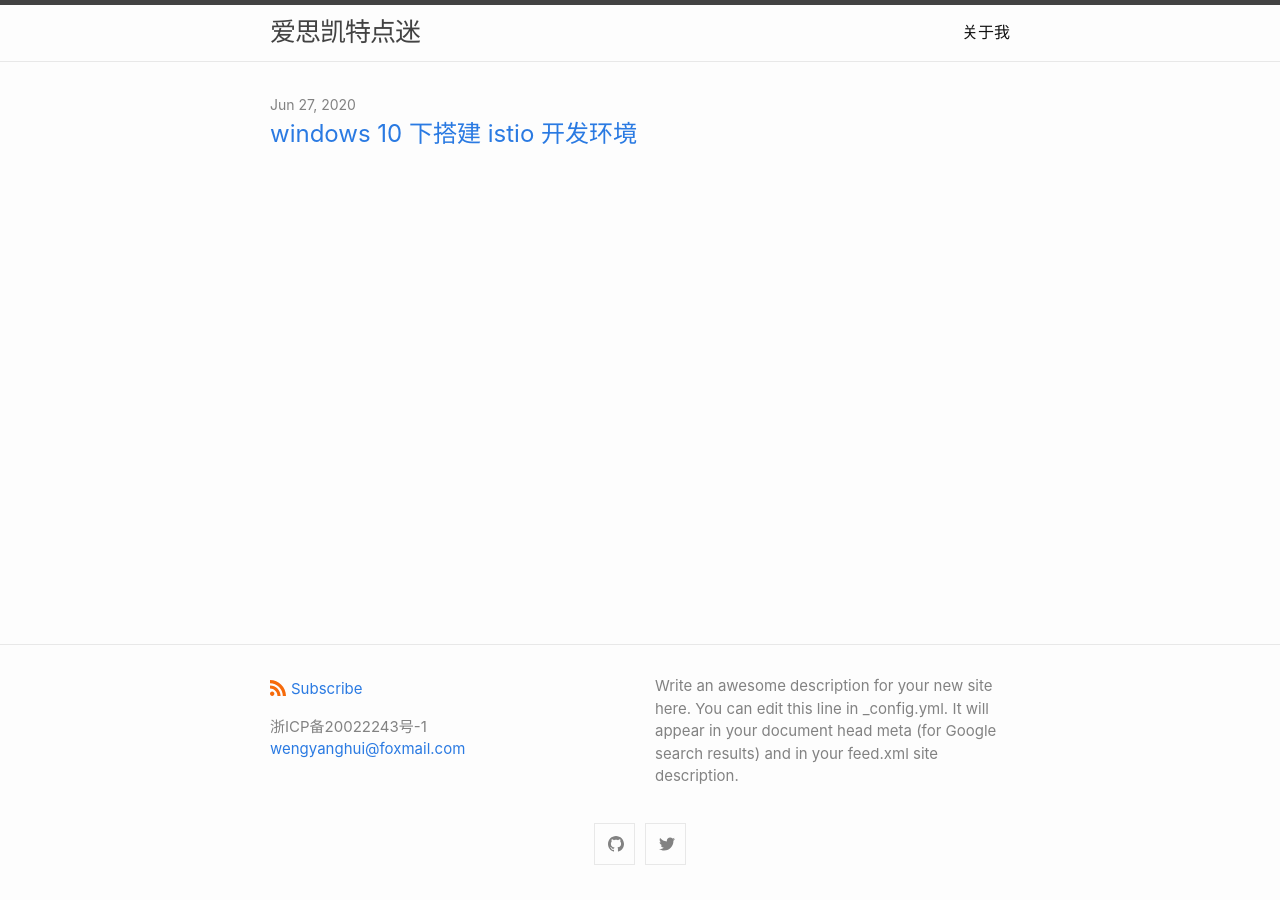
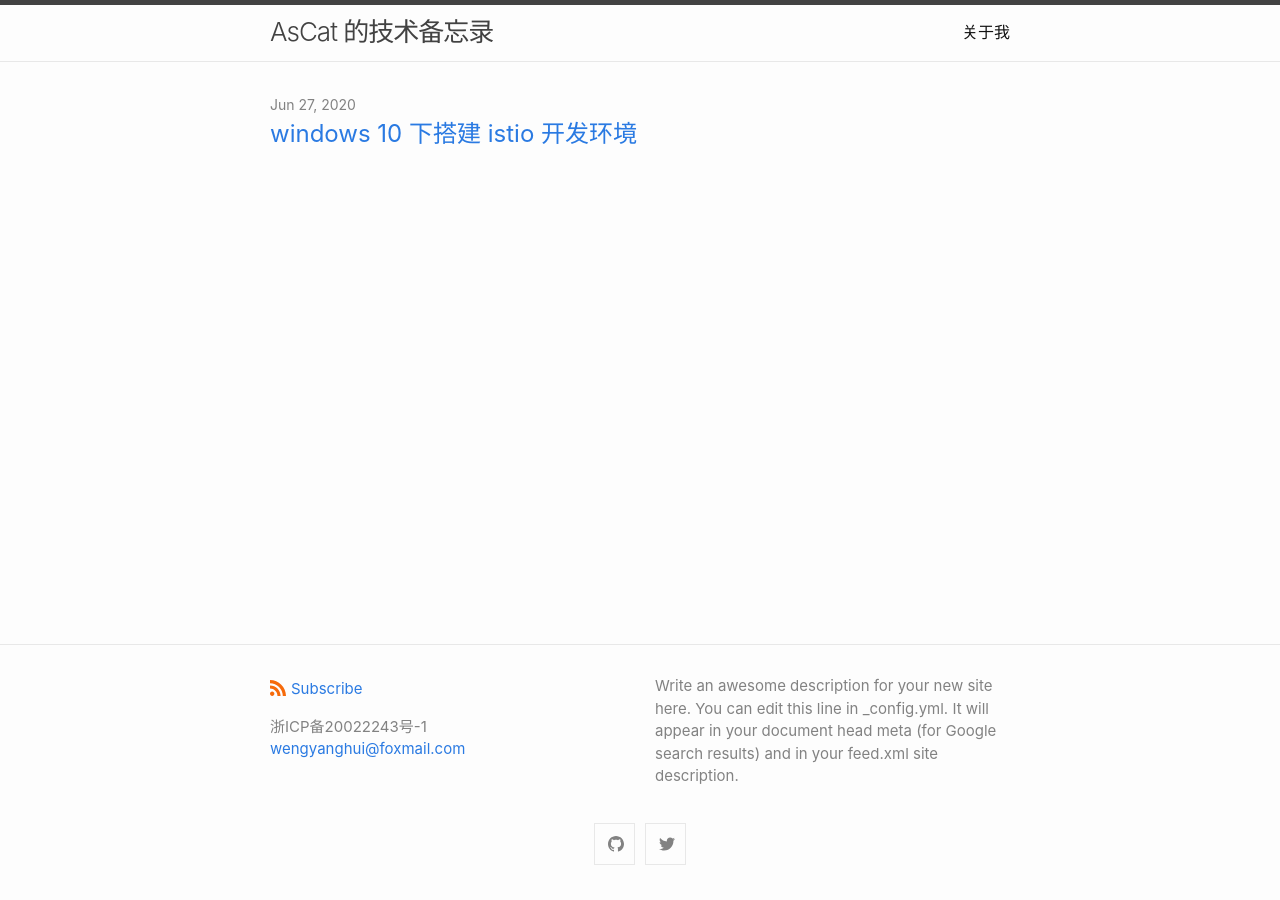
Before and after one commit to AsCat/AsCat, a Jekyll site: the page built from index.md, in a window 1280 px wide. Built offline with Jekyll 4.4.1, drawn with Linux system fonts in a browser that asks for light colours.

Commit message:
update doc

```diff
--- a/_config.yml
+++ b/_config.yml
@@ -1,4 +1,4 @@
-title: 爱思凯特点迷
+title: AsCat 的技术备忘录
 author:
   name: 浙ICP备20022243号-1
   email: wengyanghui@foxmail.com
```
Also changed, not shown: 1 other file.
